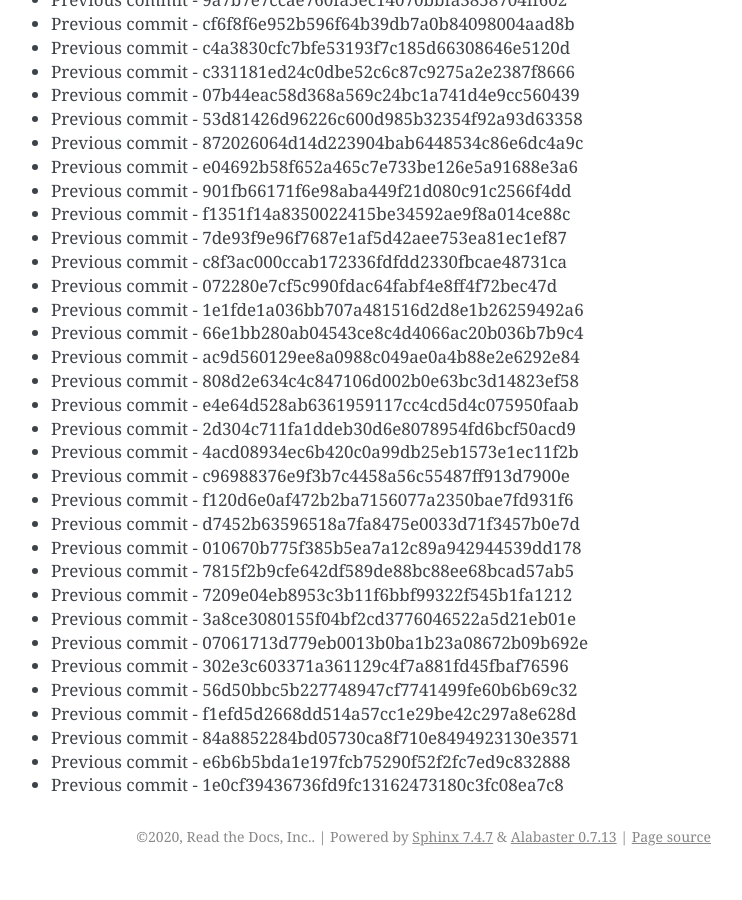
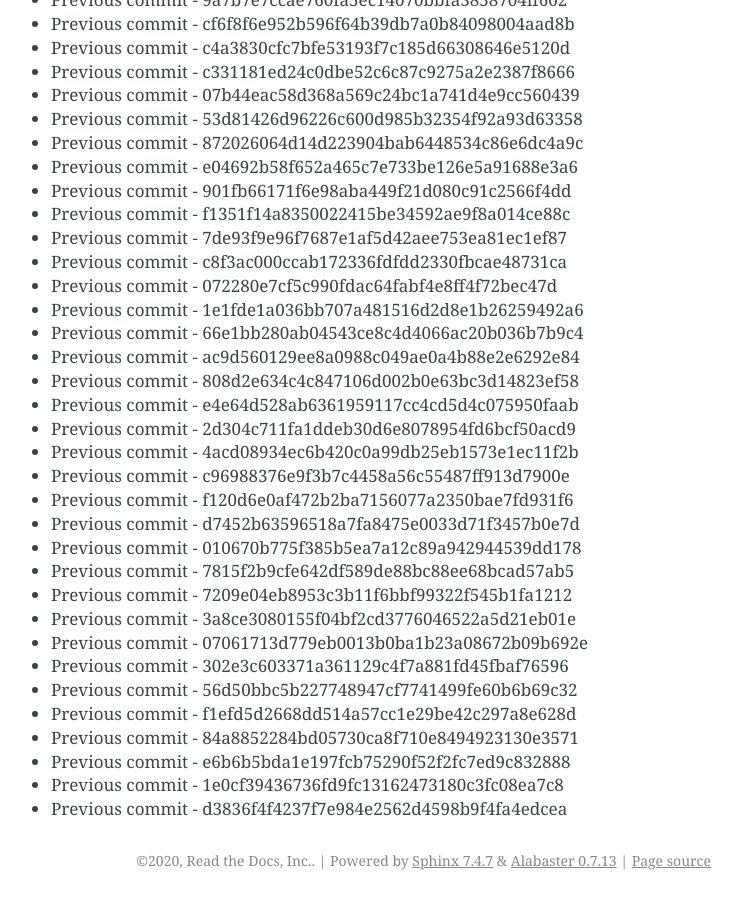
Before and after one commit to readthedocs/rtd-git-stresstest, a Sphinx documentation site: the page built from docs/updates.rst, in a window 1280 px wide and 900 px high, scrolled down 38421 px. Shown: the whole window, without its empty margins (399-1141 px from the left). Built offline with Sphinx 7.4.7, drawn with Linux system fonts in a browser that asks for light colours; before the commit the page ends 39297 px from its top, so only the background shows below that.

Commit message:
Generating commit from previous: d3836f4f4237f7e984e2562d4598b9f4fa4edcea

```diff
--- a/docs/updates.rst
+++ b/docs/updates.rst
@@ -1646,3 +1646,4 @@ It can be tested for any performance characteristics.
 * Previous commit - 84a8852284bd05730ca8f710e8494923130e3571
 * Previous commit - e6b6b5bda1e197fcb75290f52f2fc7ed9c832888
 * Previous commit - 1e0cf39436736fd9fc13162473180c3fc08ea7c8
+* Previous commit - d3836f4f4237f7e984e2562d4598b9f4fa4edcea
```
